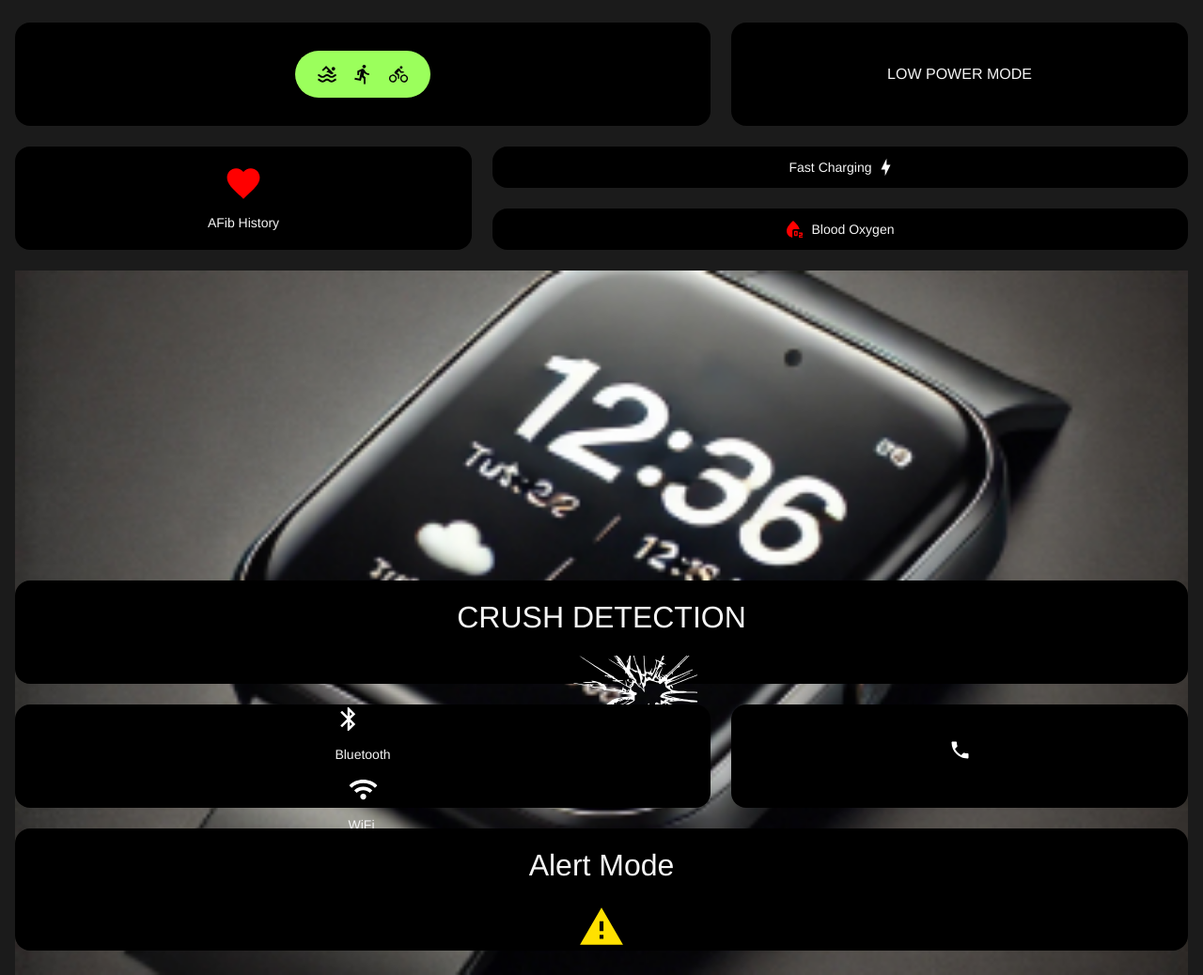
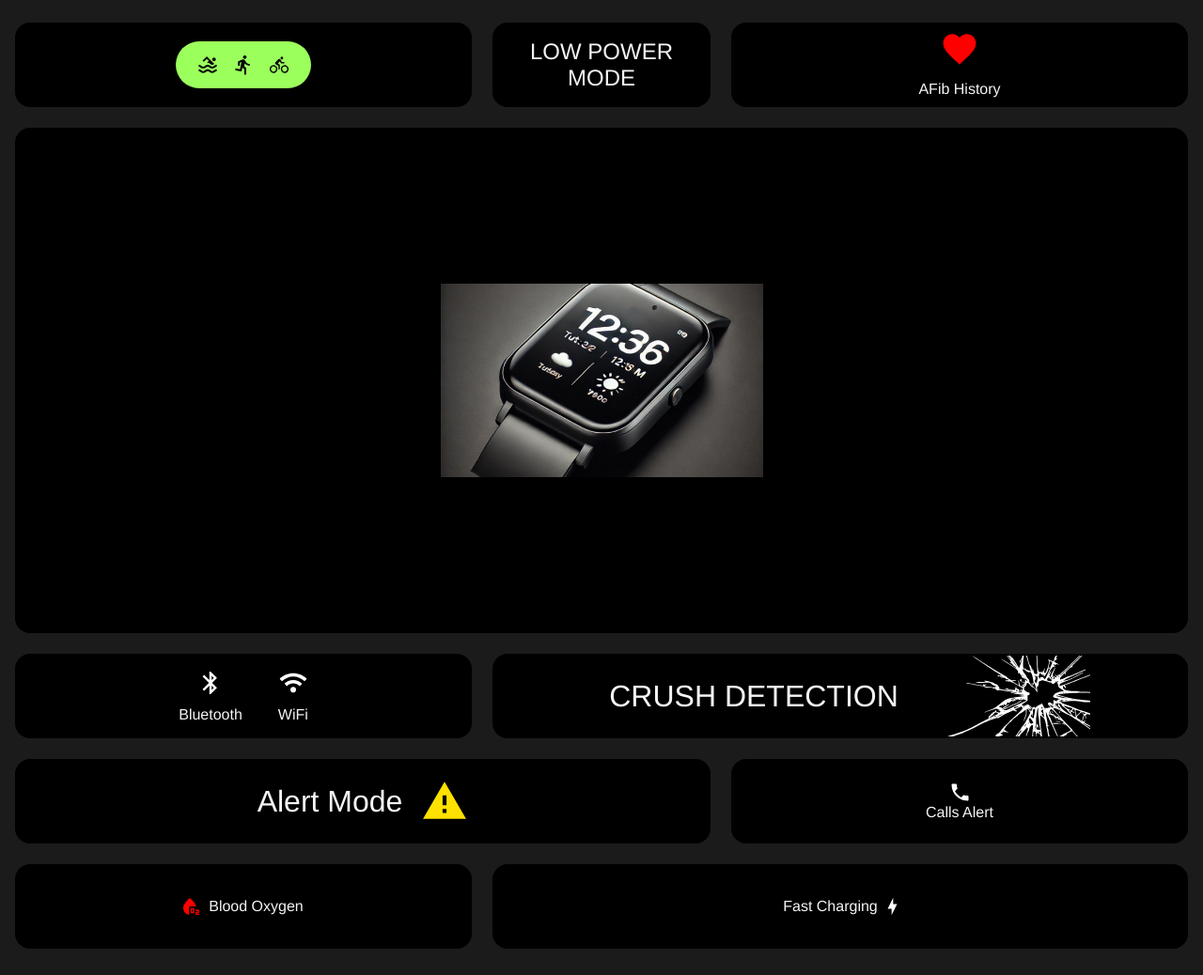
Before and after one commit to saviita/bento-grid, a plain HTML site: page index.html in a window 1280 px wide. Shown: the whole page at 94% size. Drawn offline with Linux system fonts and the light colour scheme.

Commit message:
24/01_02

```diff
--- a/css/style.css
+++ b/css/style.css
@@ -14,12 +14,12 @@ body {
 }
 
 .title-s {
-    font-size: 14px;
+    font-size: 16px;
     font-weight: 500;
 }
 
 .title-m {
-    font-size: 16px;
+    font-size: 24px;
     font-weight: 500;
 }
 
@@ -32,8 +32,13 @@ body {
     display: grid;
     gap: 22px;
     grid-template-columns: repeat(5, 1fr);
-    grid-template-rows: repeat(14, 44px);
+    grid-template-rows: repeat(14, 38px);
     padding: 24px 16px;
+}
+@media screen and (width > 768px) {
+    .main {
+        grid-template-rows: repeat(9, 90px);
+    }
 }
 
 .box {
@@ -49,6 +54,13 @@ body {
     grid-column: 1/4;
     grid-row: 1/3;
     padding: 18px 26px;
+}
+
+@media screen and (width > 768px) {
+    .mode {
+        grid-column: 1/3;
+        grid-row: 1/2;
+    }
 }
 
 .mode-bg {
@@ -72,7 +84,18 @@ body {
     grid-column: 4/6;
     grid-row: 1/3;
     text-align: center;
-    padding: 18px 30px;
+    padding: 0 15px;
+}
+
+@media screen and (width > 768px) {
+    .power {
+        grid-column: 3/4;
+        grid-row: 1/2;
+    }
+}
+
+.power-text {
+    margin: 0;
 }
 
 .afib {
@@ -81,6 +104,13 @@ body {
     display: flex;
     flex-direction: column;
     gap: 14px;
+}
+
+@media screen and (width > 768px) {
+    .afib {
+        grid-column: 4/6;
+        grid-row: 1/2;
+    }
 }
 
 .afib-img {
@@ -100,6 +130,13 @@ body {
     gap: 10px;
 }
 
+@media screen and (width > 768px) {
+    .charge {
+        grid-column: 3/6;
+        grid-row: 9/10;
+    }
+}
+
 .charge-img {
     border: 1px solid white;
 }
@@ -112,23 +149,87 @@ body {
     gap: 10px;
 }
 
+@media screen and (width > 768px) {
+    .oxygen {
+        grid-column: 1/3;
+        grid-row: 9/10;
+    }
+}
+
 .image {
     grid-column: 1/6;
     grid-row: 5/10;
 }
 
-.image-img {
-    width: 100%;
+@media screen and (width > 768px) {
+    .image {
+        grid-column: 1/6;
+        grid-row: 2/7;
+    }
 }
 
 .crush {
     grid-column: 1/6;
     grid-row: 10/12;
+    display: flex;
+    flex-direction: row;
+    padding-left: 20px;
+}
+
+@media screen and (width > 768px) {
+    .crush {
+        grid-column: 3/6;
+        grid-row: 7/8;
+    }
 }
 
 .connections {
     grid-column: 1/4;
     grid-row: 12/14;
+    display: flex;
+    flex-direction: row;
+    gap: 38px;
+    padding: 10px 20px;
+    justify-content: center;
+}
+
+@media screen and (width > 768px) {
+    .connections {
+        grid-column: 1/3;
+        grid-row: 7/8;
+    }
+}
+
+.bluetooth {
+    display: flex;
+    flex-direction: column;
+    align-items: center;
+    gap: 10px;
+}
+
+.bluetooth-img {
+    width: 30px;
+    height: 30px;
+}
+
+.bluetooth-text {
+    margin: 0;
+}
+
+.wifi {
+    display: flex;
+    flex-direction: column;
+    align-items: center;
+    gap: 10px;
+}
+
+.wifi-img {
+    width: 30px;
+    height: 30px;
+}
+
+.wifi-text {
+    margin: 0;
 }
 
 .calls {
@@ -136,7 +237,33 @@ body {
     grid-row: 12/14;
 }
 
+@media screen and (width > 768px) {
+    .calls {
+        grid-column: 4/6;
+        grid-row: 8/9;
+    }
+}
+
+.calls-text {
+    margin: 0;
+}
+
 .alert {
     grid-column: 1/6;
     grid-row: 14/16;
+    display: flex;
+    flex-direction: row;
+    gap: 20px;
+    padding: 15px 30px;
 }
+
+@media screen and (width > 768px) {
+    .alert {
+        grid-column: 1/4;
+        grid-row: 8/9;
+    }
+}
+
+.alert-text {
+    margin: 0;
+}
--- a/index.html
+++ b/index.html
@@ -59,7 +59,7 @@
 
         <div class="calls box">
             <img src="./assets/ic_baseline-phone.svg" alt="" class="calls-img">
-            <h3 class="calls-text title-s"></h3>
+            <h3 class="calls-text title-s">Calls Alert</h3>
         </div>
 
         <div class="alert box">
```
